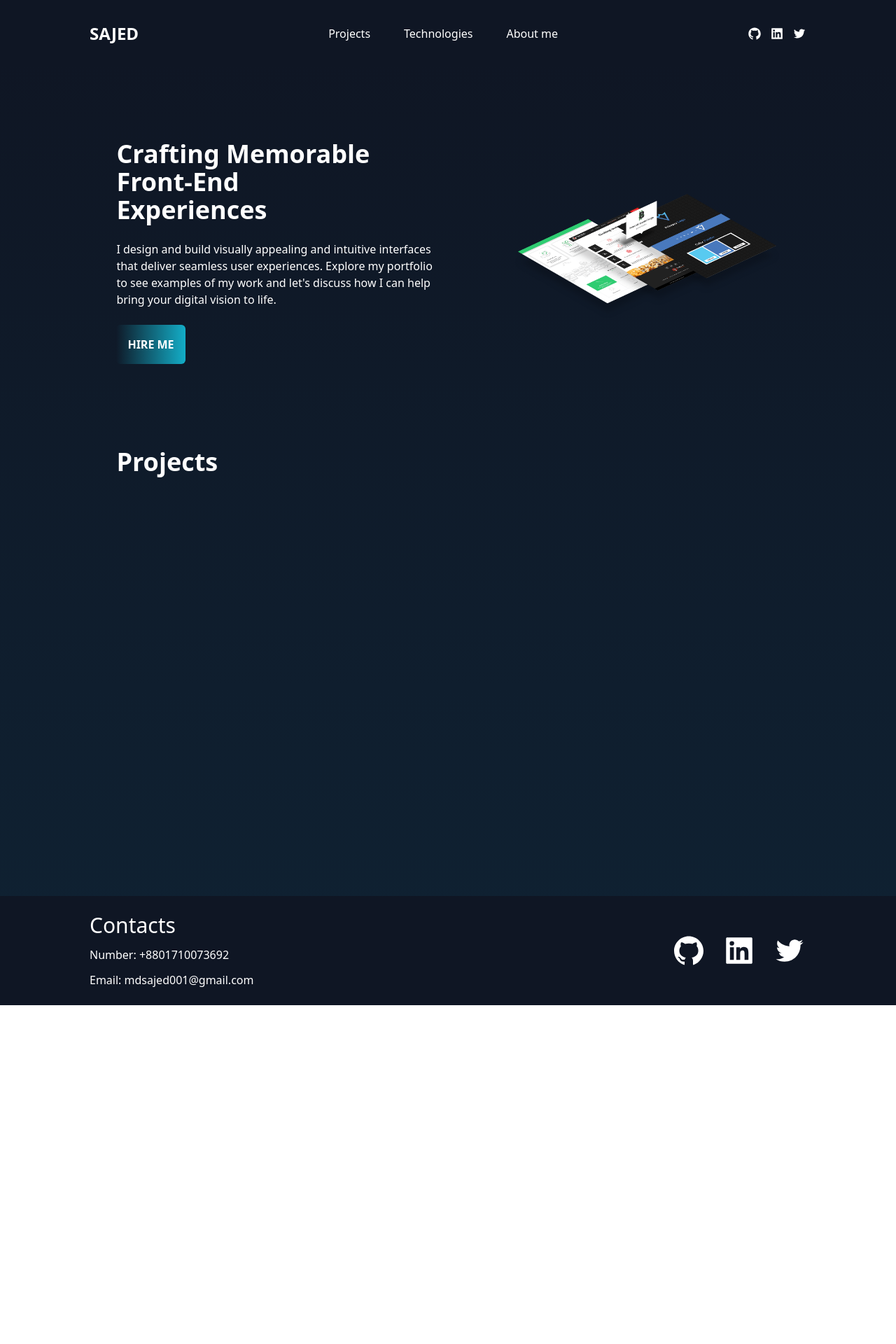
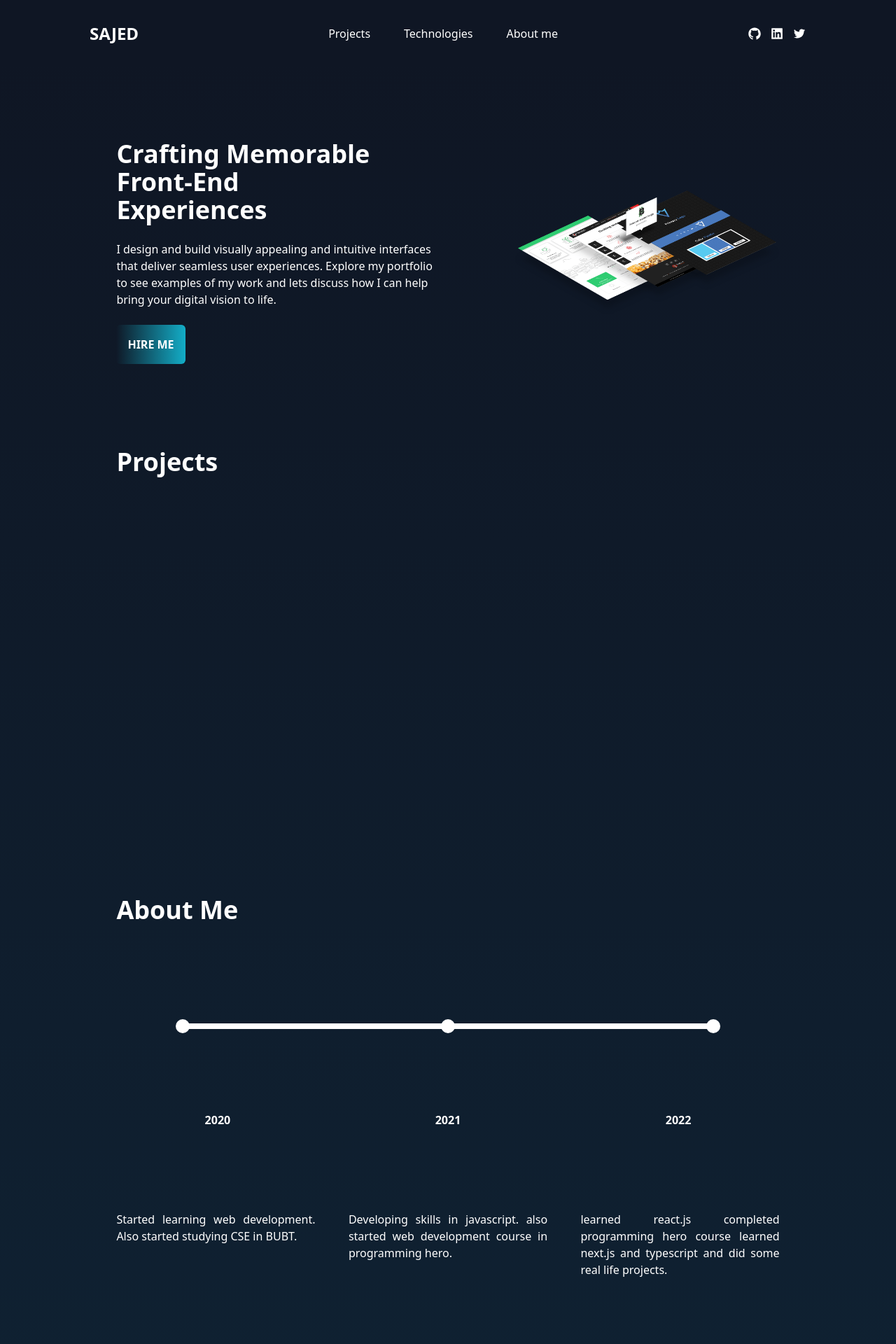
Before and after one commit to Nishikaru/portfolio, a Next.js app in the folder nishikaru-portfolio/: page / in a window 1280 px wide. Shown: the top 1920 px of the page at 70% size. Before the commit the page ends 1436 px from the top, so only its background shows below. Built offline with nearby package versions, Linux system fonts and the light colour scheme.

Commit message:
about me section added with animetion and text

```diff
--- a/nishikaru-portfolio/pages/index.tsx
+++ b/nishikaru-portfolio/pages/index.tsx
@@ -6,6 +6,7 @@ import HeroSec from '@/src/component/heroSec/HeroSec'
 import NavBar from '@/src/component/navBar/NavBar'
 import Projects from '@/src/component/projects/Projects'
 import Footer from '@/src/component/footer/Footer'
+import AboutMe from '@/src/component/aboutMe/AboutMe'
 
 const inter = Inter({ subsets: ['latin'] })
 
@@ -15,6 +16,7 @@ export default function Home() {
     <NavBar/>
       <HeroSec/>
       <Projects/>
+      <AboutMe/>
     <Footer/>
     </div>
   )
--- /dev/null
+++ b/nishikaru-portfolio/src/component/aboutMe/AboutMe.tsx
@@ -0,0 +1,32 @@
+import React from 'react';
+
+const AboutMe = () => {
+  return (
+    <div className='px-[13%] mb-20 h-[80vh] flex flex-col items-center md:items-start gap-12'>
+      <h1 className='text-xl md:text-3xl lg:text-4xl font-semibold'>
+        About Me
+      </h1>
+      <div className='w-full h-full flex items-center lg:flex-col justify-between lg:justify-evenly gap-6'>
+
+        <div className='h-[80%] lg:h-2 w-2 lg:w-[80%] rounded-md bg-[#ffffff] relative'>
+          <div className='absolute bg-gradient-to-l from-[#13ADC7] to-[#945DD6] lg:h-2 lg:sliding lg:animate-[sliding_5s_ease-in-out_infinite]'></div>
+          <div className='h-5 w-5 rounded-full bg-[#ffffff] absolute translate-x-[-50%] translate-y-[-50%] top-[0%] left-[50%] lg:top-[50%] lg:left-[0%]'></div>
+          <div className='h-5 w-5 rounded-full bg-[#ffffff] absolute translate-x-[-50%] translate-y-[-50%] top-[50%] left-[50%] lg:top-[50%] lg:left-[50%]'></div>
+          <div className='h-5 w-5 rounded-full bg-[#ffffff] absolute translate-x-[-50%] translate-y-[-50%] top-[100%] left-[50%] lg:top-[50%] lg:left-[100%]'></div>
+        </div>
+        <div className='flex flex-col lg:flex-row  w-fit lg:w-full h-full lg:h-fit justify-around gap-10 text-justify font-semibold'>
+        <h1>2020</h1>
+        <h1>2021</h1>
+        <h1>2022</h1>
+      </div>
+        <div className='flex flex-col lg:flex-row h-full lg:h-fit w-fit lg:w-full justify-between gap-10 text-justify '>
+          <p className='w-[80%] lg:w-[30%]'> Started learning web development. Also started studying CSE in BUBT. </p>
+          <p className='w-[80%] lg:w-[30%]'> Developing skills in javascript. also started web development course in programming hero.  </p>
+          <p className='w-[80%] lg:w-[30%]'> learned react.js completed programming hero course learned next.js and typescript and did some real life projects. </p>
+        </div>
+      </div>
+    </div>
+  );
+};
+
+export default AboutMe;
--- a/nishikaru-portfolio/src/component/heroSec/HeroSec.tsx
+++ b/nishikaru-portfolio/src/component/heroSec/HeroSec.tsx
@@ -8,10 +8,10 @@ const HeroSec = () => {
       <div className='flex flex-col gap-6 lg:w-[60%] items-center md:items-start'>
         <h1 className='text-xl md:text-3xl lg:text-4xl font-semibold w-[70%] text-center md:text-left'>Crafting Memorable Front-End Experiences</h1>
         <p className='w-[80%] font-medium text-center md:text-left'>
-          I design and build visually appealing and intuitive interfaces that deliver seamless user experiences. Explore my portfolio to see examples of my work and let's discuss how I can help bring your digital vision to life.
+          I design and build visually appealing and intuitive interfaces that deliver seamless user experiences. Explore my portfolio to see examples of my work and lets discuss how I can help bring your digital vision to life.
         </p>
         <div>
-          <button className='uppercase font-semibold bg-gradient-to-l  transition-all from-[#13ADC7] hover:to-[#945DD6] p-4 rounded-md'>hire me</button>
+          <button className='uppercase font-semibold bg-gradient-to-l from-[#13ADC7] hover:to-[#945DD6] p-4 rounded-md'>hire me</button>
         </div>
       </div>
       <div className='lg:w-[40%] flex flex-row-reverse justify-center md:justify-start wiggle animate-[wiggle_2s_ease-in-out_infinite]'>
--- a/nishikaru-portfolio/src/component/navBar/NavBar.tsx
+++ b/nishikaru-portfolio/src/component/navBar/NavBar.tsx
@@ -6,7 +6,7 @@ import NavLinks from './NavLinks';
 const NavBar = () => {
 		const [toggler,setToggler] = useState(false)
   return (
-    <nav className='w-screen flex justify-between items-center px-[10%] py-6 md:py-3 bg-[#0F1624] text-[#ffffff] fixed top-0 left-0'>
+    <nav className='z-50 w-screen flex justify-between items-center px-[10%] py-6 md:py-3 bg-[#0F1624] text-[#ffffff] fixed top-0 left-0'>
     	<div>
 				<h1 className='uppercase font-bold text-2xl'>sajed</h1>
     	</div>
--- a/nishikaru-portfolio/tailwind.config.js
+++ b/nishikaru-portfolio/tailwind.config.js
@@ -16,6 +16,13 @@ module.exports = {
           '50%': { transform: 'translate(0%,10%)' },
           // '0%,100%': {transform: 'rotate(3deg)'  },
           // '50%': {transform: 'rotate(-3deg)'  },
+        },
+        sliding:{
+          '0%,100%' : { left:'0%', width:'0%'},
+          '25%': { left:'0%', width:'100%'},
+          '26%': { left:'auto',right:'0%', width:'100%'},
+          '50%': { left:'auto',right:'0%', width:'0%'},
+          // '75%': { left:'0%', width:'100%'}
         }
       }
     },
```
